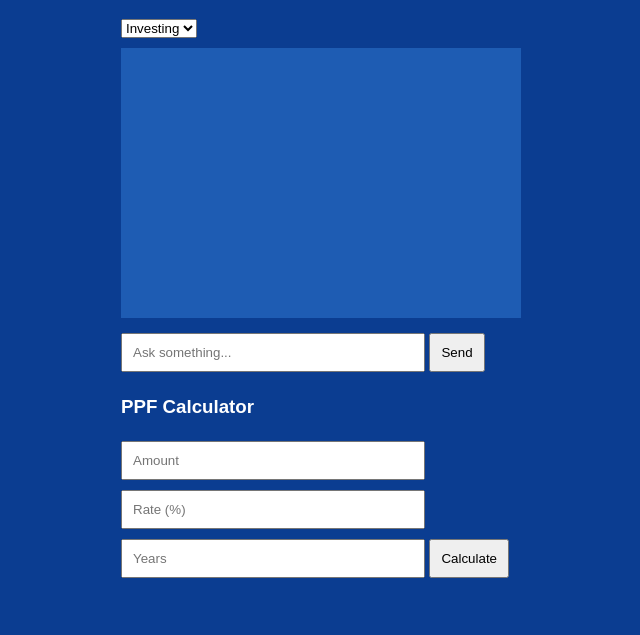
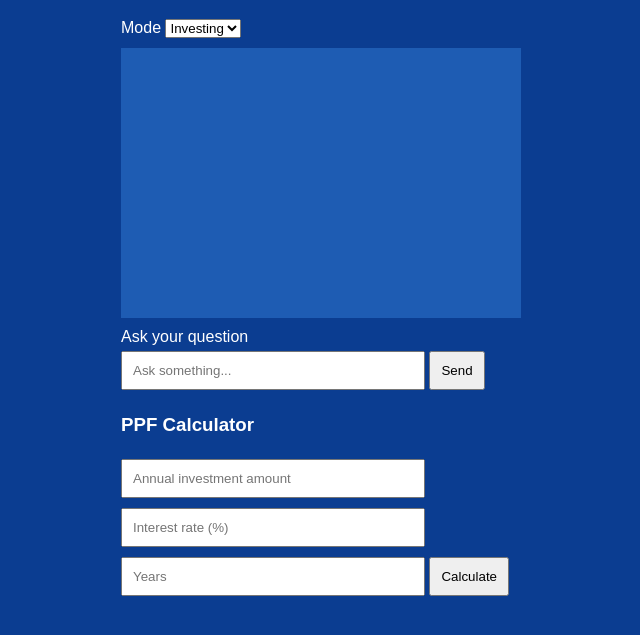
Before and after one commit to AryanManishJain/bharat-finance-ai, a website: page index.html in a window 1280 px wide. Shown: the part 119-754 px from the top of the page, without its empty margins (319-959 px from the left). Drawn offline with Linux system fonts and the light colour scheme.

Commit message:
Update index.html

```diff
--- a/index.html
+++ b/index.html
@@ -1,24 +1,32 @@
+<!DOCTYPE html>
 <!DOCTYPE html>
 <html>
+<html lang="en">
 <head>
+  <meta charset="UTF-8">
+  <meta name="viewport" content="width=device-width, initial-scale=1.0">
   <title>Bharat Finance AI</title>
   <link rel="stylesheet" href="style.css">
 </head>
 <body>
 <div class="container">
   <h1>Bharat Finance AI</h1>
-  <select id="mode">
+  <label for="mode">Mode</label>
+  <select id="mode" aria-label="Chat mode">
     <option>Investing</option>
     <option>Tax</option>
     <option>Startup</option>
   </select>
-  <div id="chatBox"></div>
-  <input id="input" placeholder="Ask something...">
+    <div id="chatBox" aria-live="polite"></div>
+
+  <label for="input">Ask your question</label>
+  <input id="input" placeholder="Ask something..." autocomplete="off">
   <button onclick="sendMsg()">Send</button>
+
   <h3>PPF Calculator</h3>
-  <input id="amount" placeholder="Amount">
-  <input id="rate" placeholder="Rate (%)">
-  <input id="years" placeholder="Years">
+  <input id="amount" placeholder="Annual investment amount" inputmode="decimal">
+  <input id="rate" placeholder="Interest rate (%)" inputmode="decimal">
+  <input id="years" placeholder="Years" inputmode="numeric">
   <button onclick="calcPPF()">Calculate</button>
   <div id="ppfResult"></div>
 </div>
```
